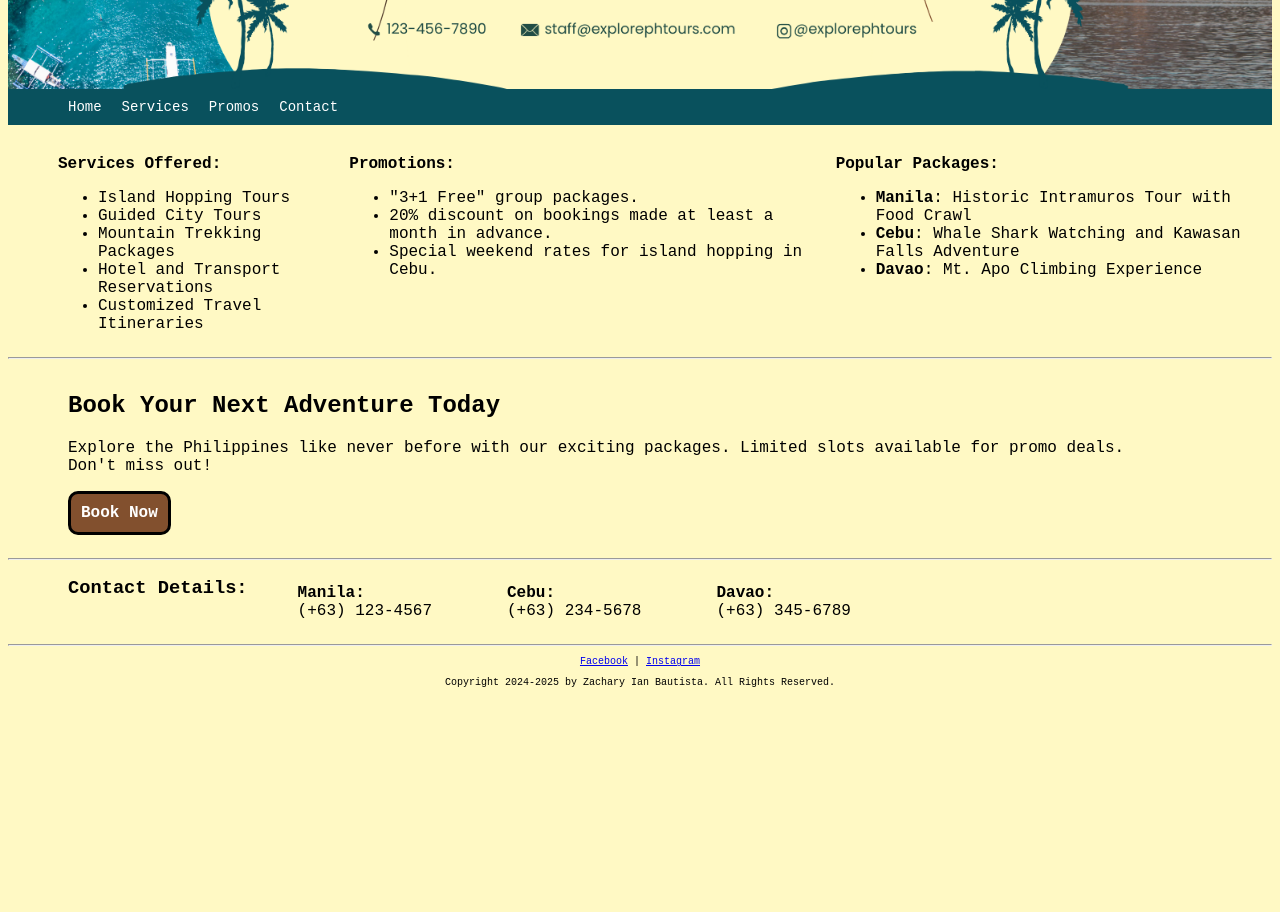
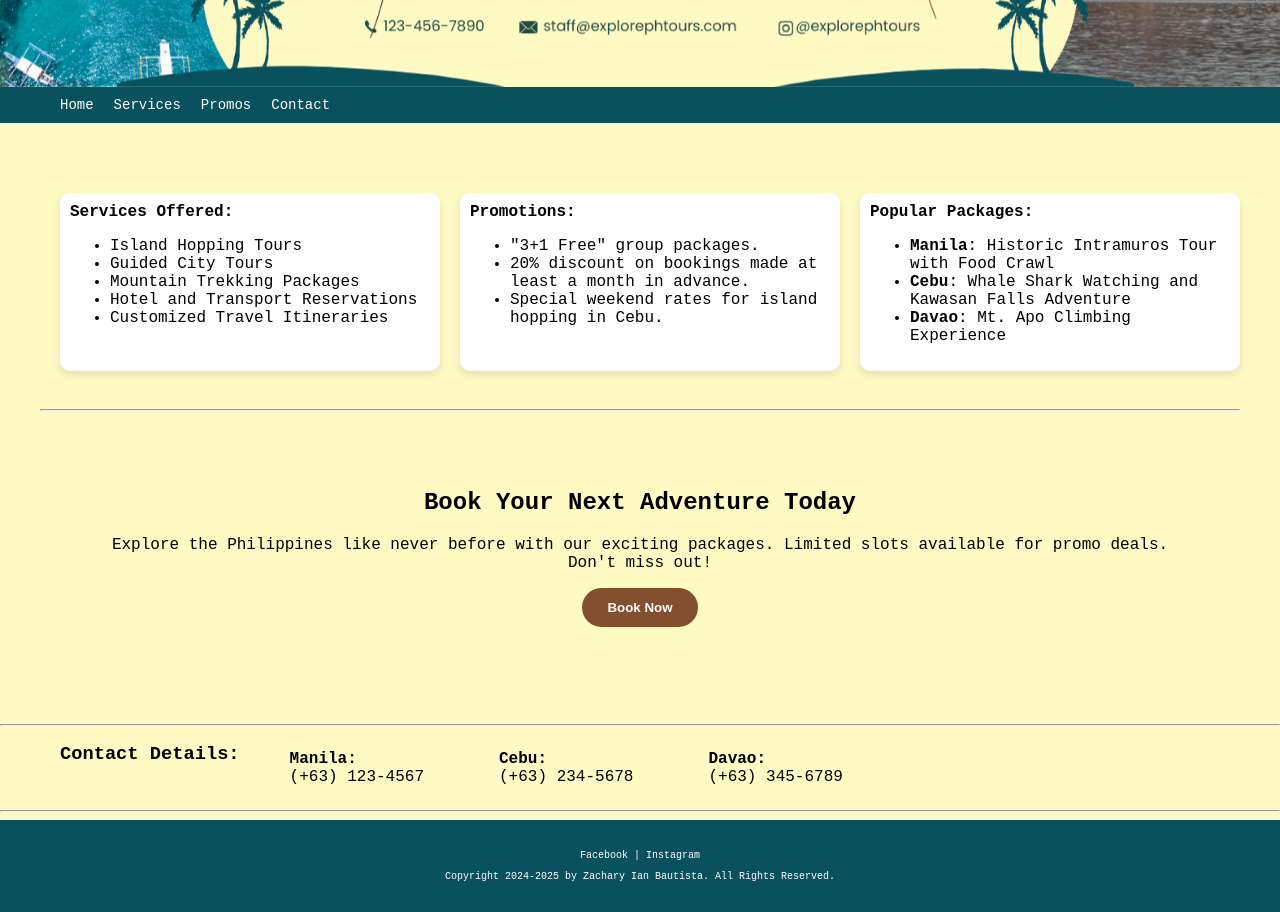
Before and after one commit to ZACHARY2215/ZACHARY2215.github.io, a plain HTML site: page BautistaExplorePHTours.html in a window 1280 px wide. Shown: the part 340-1252 px from the top of the page. Before the commit the page ends 1038 px from the top, so only its background shows below. Drawn offline with Linux system fonts and the light colour scheme.

Commit message:
added animations

```diff
--- a/BautistaExplorePHTours.html
+++ b/BautistaExplorePHTours.html
@@ -8,25 +8,50 @@
         font-size: 16px;
         font-family: "Poppins", monospace;
         background-color: #fff9c4;
+        margin: 0;
+        padding: 0;
+        overflow-x: hidden;
       }
 
+      /* Header Animation */
+      header {
+        opacity: 0;
+        animation: fadeIn 1s forwards;
+      }
       header img {
         max-width: 100%;
         max-height: 100%;
         margin: auto;
         display: block;
       }
+
+      @keyframes fadeIn {
+        to {
+          opacity: 1;
+        }
+      }
+
       .nav {
         display: flex;
         font-size: 14px;
         justify-content: flex-start;
-        margin: 0px;
-        padding: 0px 50px 0px 50px;
+        margin: 0;
+        padding: 0px 50px;
         background-color: #09515d;
+        animation: slideIn 0.5s ease-out;
+      }
+
+      @keyframes slideIn {
+        0% {
+          transform: translateX(-50%);
+        }
+        100% {
+          transform: translateX(0);
+        }
       }
 
       .nav .navtab {
-        text-decoration: white;
+        text-decoration: none;
         padding: 10px;
         background-color: #09515d;
         transition: background-color 200ms;
@@ -35,43 +60,92 @@
       .nav .navtab:hover {
         background-color: #073942;
       }
+
       .nav a {
         text-decoration: none;
         text-align: center;
         color: white;
       }
+
       .nav a:active {
         color: #ffffff;
       }
 
       .button {
-        border-radius: 10px;
-        border-width: px;
-        border-style: solid;
+        display: inline-block;
+        padding: 12px 25px;
+        border-radius: 50px;
         background-color: #82502e;
-        width: fit-content;
-        padding: 10px;
-        transition: transform 50ms, background-color 50ms;
+        color: rgb(253, 253, 253);
+        text-align: center;
+        font-weight: bold;
+        text-decoration: none;
+        transition: all 0.3s ease;
+        cursor: pointer;
+        border: none;
       }
 
-      .button a {
-        text-decoration: none;
-        color: white;
-        text-align: center;
-        font-weight: bold;
-      }
       .button:hover {
-        transform: scale(0.9, 0.9);
+        transform: scale(1.1);
         background-color: #4d3626;
       }
+
+      /* Main Section */
+      main {
+        padding: 40px;
+        animation: fadeIn 3s forwards;
+      }
+
+      .main-section {
+        display: flex;
+        justify-content: space-evenly;
+        padding: 30px 0;
+        animation: slideUp 0.5s ease-out;
+      }
+
+      @keyframes slideUp {
+        0% {
+          transform: translateY(75%);
+        }
+        100% {
+          transform: translateY(0);
+        }
+      }
+
+      .main-section div {
+        margin-left: 20px;
+        padding: 10px;
+        background-color: white;
+        box-shadow: 0 4px 8px rgba(0, 0, 0, 0.1);
+        border-radius: 10px;
+        width: 30%;
+        transition: transform 0.3s ease;
+      }
+
+      .main-section div:hover {
+        transform: translateY(-10px);
+      }
+
       footer {
         font-size: 10px;
         text-align: center;
+        padding: 20px 0;
+        background-color: #09515d;
+        color: white;
+      }
+
+      footer a {
+        color: white;
+        text-decoration: none;
+      }
+
+      footer a:hover {
+        text-decoration: underline;
       }
     </style>
   </head>
   <body>
-    <header id="#home">
+    <header id="home">
       <img src="images/BautistaCompanyBanner.png" />
     </header>
     <nav class="nav">
@@ -81,15 +155,8 @@
       <div class="navtab"><a href="#contact">Contact</a></div>
     </nav>
     <main>
-      <div
-        style="
-          display: flex;
-          justify-content: space-evenly;
-          padding-left: 30px;
-          padding-top: 30px;
-        "
-      >
-        <div style="margin-left: 20px" id="#services">
+      <section class="main-section">
+        <div id="services">
           <b>Services Offered:</b>
           <ul>
             <li>Island Hopping Tours</li>
@@ -99,7 +166,7 @@
             <li>Customized Travel Itineraries</li>
           </ul>
         </div>
-        <div style="margin-left: 20px" id="#promos">
+        <div id="promos">
           <b>Promotions:</b>
           <ul>
             <li>"3+1 Free" group packages.</li>
@@ -107,7 +174,7 @@
             <li>Special weekend rates for island hopping in Cebu.</li>
           </ul>
         </div>
-        <div style="margin-left: 20px">
+        <div>
           <b>Popular Packages:</b>
           <ul>
             <li><b>Manila</b>: Historic Intramuros Tour with Food Crawl</li>
@@ -117,17 +184,15 @@
             <li><b>Davao</b>: Mt. Apo Climbing Experience</li>
           </ul>
         </div>
-      </div>
+      </section>
       <hr />
-      <section style="padding: 5px 100px 15px 60px">
+      <section style="text-align: center; padding: 50px">
         <h1>Book Your Next Adventure Today</h1>
         <p>
           Explore the Philippines like never before with our exciting packages.
           Limited slots available for promo deals. Don't miss out!
         </p>
-        <div class="button">
-          <a href="#">Book Now</a>
-        </div>
+        <button class="button" id="booknow">Book Now</button>
       </section>
     </main>
     <hr />
@@ -137,22 +202,13 @@
           <h3>Contact Details:</h3>
         </div>
         <div style="padding-right: 75px">
-          <p>
-            <b>Manila:</b><br />
-            (+63) 123-4567
-          </p>
+          <p><b>Manila:</b><br />(+63) 123-4567</p>
         </div>
         <div style="padding-right: 75px">
-          <p>
-            <b>Cebu:</b><br />
-            (+63) 234-5678
-          </p>
+          <p><b>Cebu:</b><br />(+63) 234-5678</p>
         </div>
         <div style="padding-right: 75px">
-          <p>
-            <b>Davao:</b><br />
-            (+63) 345-6789
-          </p>
+          <p><b>Davao:</b><br />(+63) 345-6789</p>
         </div>
       </div>
     </section>
@@ -160,8 +216,7 @@
     <footer>
       <div>
         <p>
-          <a href="https://www.facebook.com/">Facebook</a>
-          |
+          <a href="https://www.facebook.com/">Facebook</a> |
           <a href="https://www.instagram.com/">Instagram</a>
         </p>
       </div>
```
